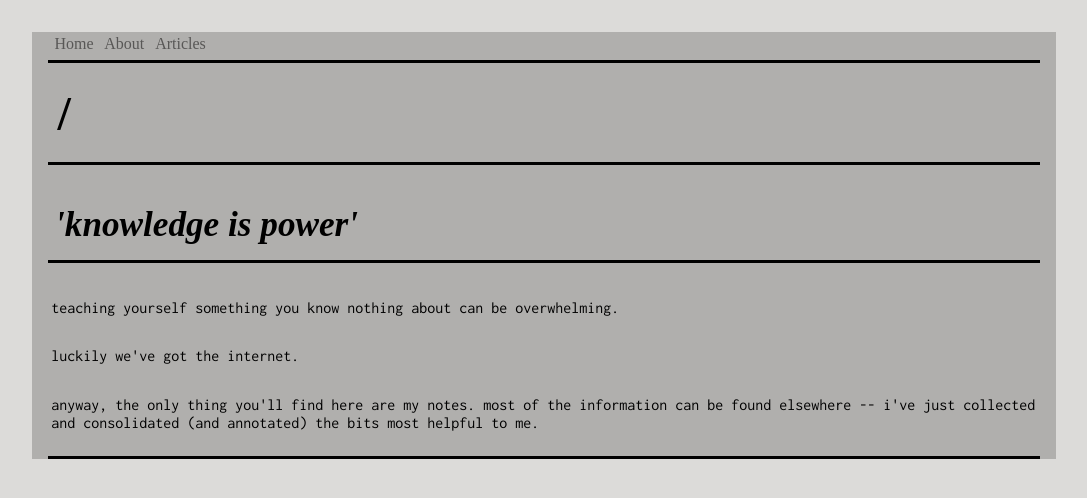
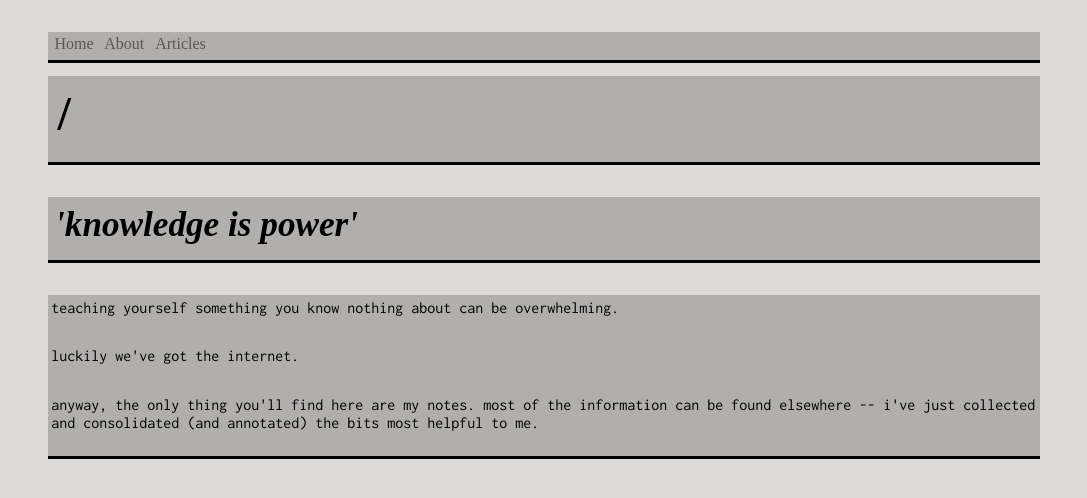
Before and after one commit to msawangwan/msawangwan.github.io, a Jekyll site: the page built from index.html, in a window 1280 px wide. Shown: the top 498 px of the page, without its empty margins (96-1183 px from the left). Built offline with Jekyll 4.4.1, drawn with Linux system fonts in a browser that asks for light colours; some web fonts are replaced.

Commit message:
messing with div bg color

```diff
--- a/css/style.css
+++ b/css/style.css
@@ -14,7 +14,6 @@ body {
 
 div {
   box-sizing: border-box;
-  background-color: #b0afad;
 }
 
 div {
@@ -28,6 +27,7 @@ div {
   margin: 2em auto;
   padding .5em;
   border-bottom: 0.2em solid #000000;
+  background-color: #b0afad;
 }
 
 h1 {
```
